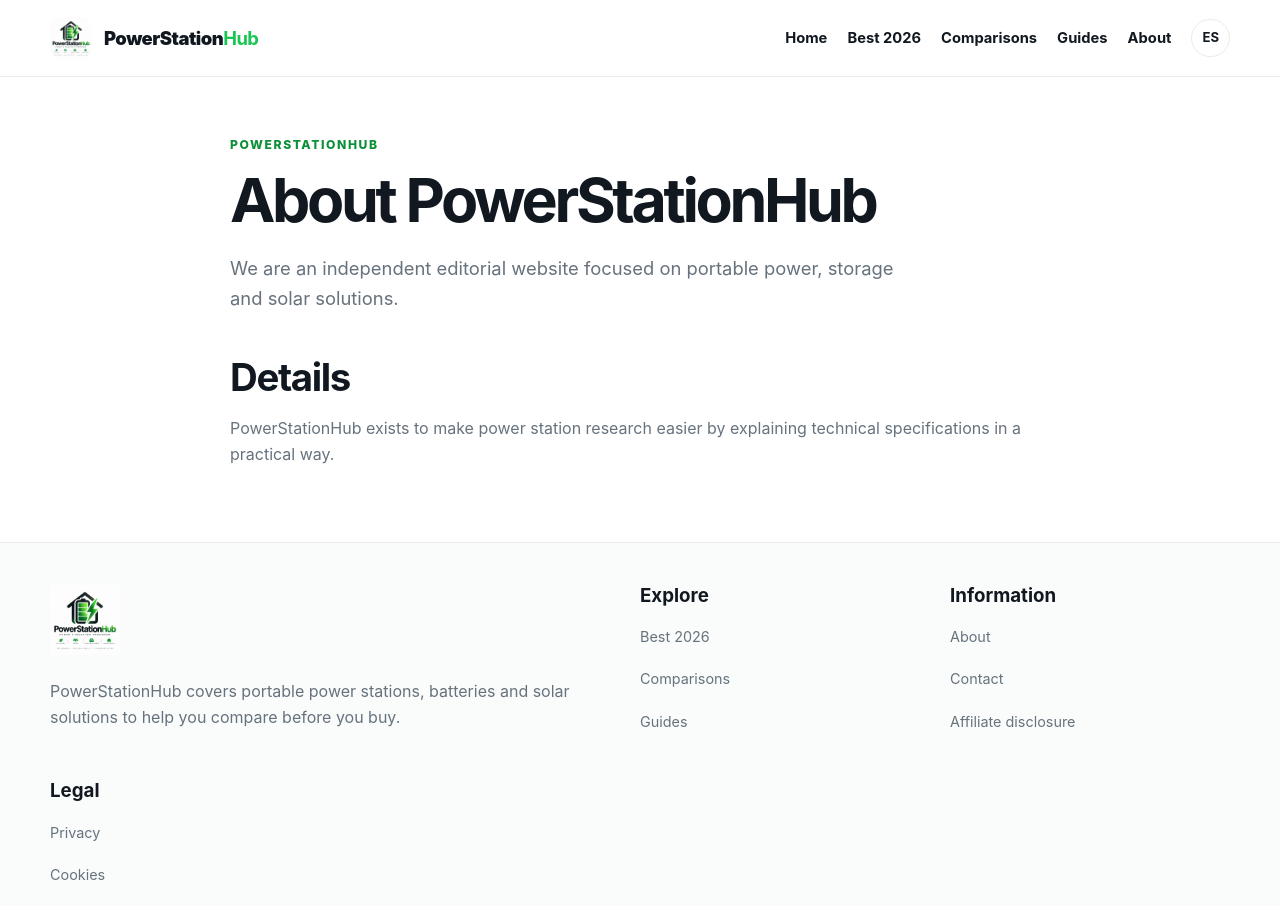
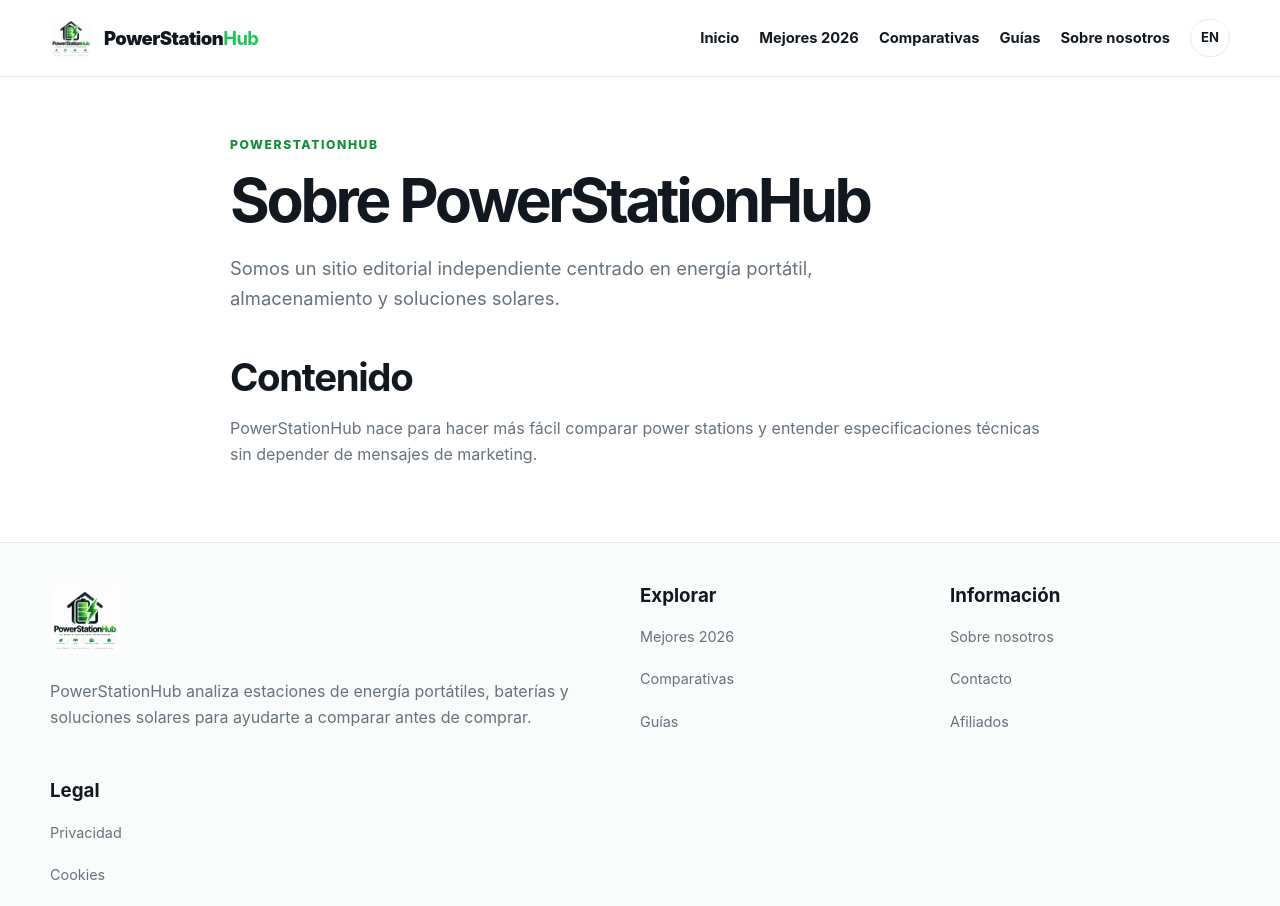
Before and after one commit to amule-rh/PowerStationHub, a plain HTML site: page es/about/index.html in a window 1280 px wide. Shown: the top 906 px of the page. Drawn offline with Linux system fonts and the light colour scheme.

Commit message:
Add files via upload

```diff
--- a/es/about/index.html
+++ b/es/about/index.html
@@ -1,28 +1,28 @@
 <!doctype html>
-<html lang="en">
+<html lang="es">
 <head>
 <meta charset="utf-8">
 <meta name="viewport" content="width=device-width,initial-scale=1">
-<title>About PowerStationHub | PowerStationHub</title>
-<meta name="description" content="We are an independent editorial website focused on portable power, storage and solar solutions.">
+<title>Sobre PowerStationHub | PowerStationHub</title>
+<meta name="description" content="Somos un sitio editorial independiente centrado en energía portátil, almacenamiento y soluciones solares.">
 <meta name="robots" content="index,follow,max-image-preview:large">
-<link rel="canonical" href="https://powerstationhub.com/en/about/">
+<link rel="canonical" href="https://powerstationhub.com/es/about/">
 <link rel="alternate" hreflang="es" href="https://powerstationhub.com/es/about/">
 <link rel="alternate" hreflang="en" href="https://powerstationhub.com/en/about/">
-<link rel="alternate" hreflang="x-default" href="https://powerstationhub.com/en/">
+<link rel="alternate" hreflang="x-default" href="https://powerstationhub.com/es/">
 
 <meta property="og:type" content="website">
-<meta property="og:title" content="About PowerStationHub | PowerStationHub">
-<meta property="og:description" content="We are an independent editorial website focused on portable power, storage and solar solutions.">
-<meta property="og:url" content="https://powerstationhub.com/en/about/">
+<meta property="og:title" content="Sobre PowerStationHub | PowerStationHub">
+<meta property="og:description" content="Somos un sitio editorial independiente centrado en energía portátil, almacenamiento y soluciones solares.">
+<meta property="og:url" content="https://powerstationhub.com/es/about/">
 <meta property="og:image" content="https://powerstationhub.com/assets/logo.png">
 <meta name="twitter:card" content="summary_large_image">
-<meta name="twitter:title" content="About PowerStationHub | PowerStationHub">
-<meta name="twitter:description" content="We are an independent editorial website focused on portable power, storage and solar solutions.">
+<meta name="twitter:title" content="Sobre PowerStationHub | PowerStationHub">
+<meta name="twitter:description" content="Somos un sitio editorial independiente centrado en energía portátil, almacenamiento y soluciones solares.">
 <link rel="icon" href="/assets/logo.png">
 <link rel="stylesheet" href="/assets/style.css">
-<script type="application/ld+json">{"@context": "https://schema.org", "@type": "WebPage", "name": "About PowerStationHub | PowerStationHub", "description": "We are an independent editorial website focused on portable power, storage and solar solutions.", "url": "https://powerstationhub.com/en/about/", "isPartOf": {"@type": "WebSite", "name": "PowerStationHub", "url": "https://powerstationhub.com"}}</script>
+<script type="application/ld+json">{"@context": "https://schema.org", "@type": "WebPage", "name": "Sobre PowerStationHub | PowerStationHub", "description": "Somos un sitio editorial independiente centrado en energía portátil, almacenamiento y soluciones solares.", "url": "https://powerstationhub.com/es/about/", "isPartOf": {"@type": "WebSite", "name": "PowerStationHub", "url": "https://powerstationhub.com"}}</script>
 </head><body><header class="site-header"><div class="container nav">
-<a class="brand" href="/en/"><img src="/assets/logo.png" alt="PowerStationHub logo"><span>PowerStation<b>Hub</b></span></a>
-<nav class="menu"><a href="/en/">Home</a><a href="/en/best-2026/">Best 2026</a><a href="/en/comparisons/">Comparisons</a><a href="/en/guides/">Guides</a><a href="/en/about/">About</a><a class="lang" href="/es/">ES</a></nav>
-</div></header><main class="page"><div class="container article"><div class="eyebrow">PowerStationHub</div><h1>About PowerStationHub</h1><p class="lead">We are an independent editorial website focused on portable power, storage and solar solutions.</p><h2>Details</h2><p>PowerStationHub exists to make power station research easier by explaining technical specifications in a practical way.</p></div></main><footer class="footer"><div class="container footer-grid"><div><img class="logo-small" src="/assets/logo.png" alt="PowerStationHub"><p>PowerStationHub covers portable power stations, batteries and solar solutions to help you compare before you buy.</p></div><div><h3>Explore</h3><p><a href="/en/best-2026/">Best 2026</a></p><p><a href="/en/comparisons/">Comparisons</a></p><p><a href="/en/guides/">Guides</a></p></div><div><h3>Information</h3><p><a href="/en/about/">About</a></p><p><a href="/en/contact/">Contact</a></p><p><a href="/en/affiliate-disclosure/">Affiliate disclosure</a></p></div><div><h3>Legal</h3><p><a href="/en/privacy/">Privacy</a></p><p><a href="/en/cookies/">Cookies</a></p></div></div><div class="container fine">© <span data-year></span> PowerStationHub. Independent editorial website. Information is provided for research purposes.</div></footer><script src="/assets/site.js"></script></body></html>
+<a class="brand" href="/es/"><img src="/assets/logo.png" alt="PowerStationHub logo"><span>PowerStation<b>Hub</b></span></a>
+<nav class="menu"><a href="/es/">Inicio</a><a href="/es/mejores-2026/">Mejores 2026</a><a href="/es/comparativas/">Comparativas</a><a href="/es/guias/">Guías</a><a href="/es/about/">Sobre nosotros</a><a class="lang" href="/en/">EN</a></nav>
+</div></header><main class="page"><div class="container article"><div class="eyebrow">PowerStationHub</div><h1>Sobre PowerStationHub</h1><p class="lead">Somos un sitio editorial independiente centrado en energía portátil, almacenamiento y soluciones solares.</p><h2>Contenido</h2><p>PowerStationHub nace para hacer más fácil comparar power stations y entender especificaciones técnicas sin depender de mensajes de marketing.</p></div></main><footer class="footer"><div class="container footer-grid"><div><img class="logo-small" src="/assets/logo.png" alt="PowerStationHub"><p>PowerStationHub analiza estaciones de energía portátiles, baterías y soluciones solares para ayudarte a comparar antes de comprar.</p></div><div><h3>Explorar</h3><p><a href="/es/mejores-2026/">Mejores 2026</a></p><p><a href="/es/comparativas/">Comparativas</a></p><p><a href="/es/guias/">Guías</a></p></div><div><h3>Información</h3><p><a href="/es/about/">Sobre nosotros</a></p><p><a href="/es/contacto/">Contacto</a></p><p><a href="/es/afiliados/">Afiliados</a></p></div><div><h3>Legal</h3><p><a href="/es/privacidad/">Privacidad</a></p><p><a href="/es/cookies/">Cookies</a></p></div></div><div class="container fine">© <span data-year></span> PowerStationHub. Independent editorial website. Information is provided for research purposes.</div></footer><script src="/assets/site.js"></script></body></html>
```
